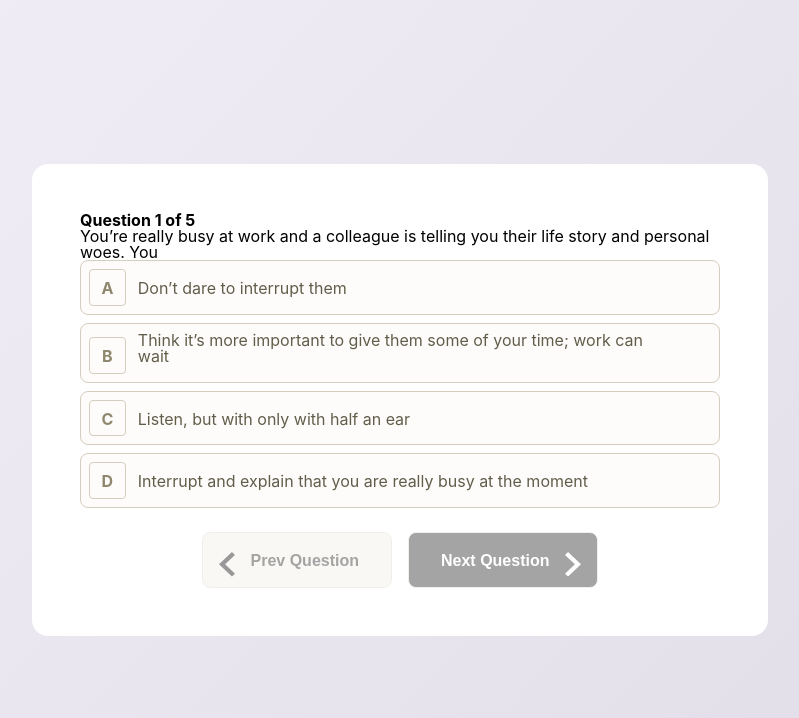
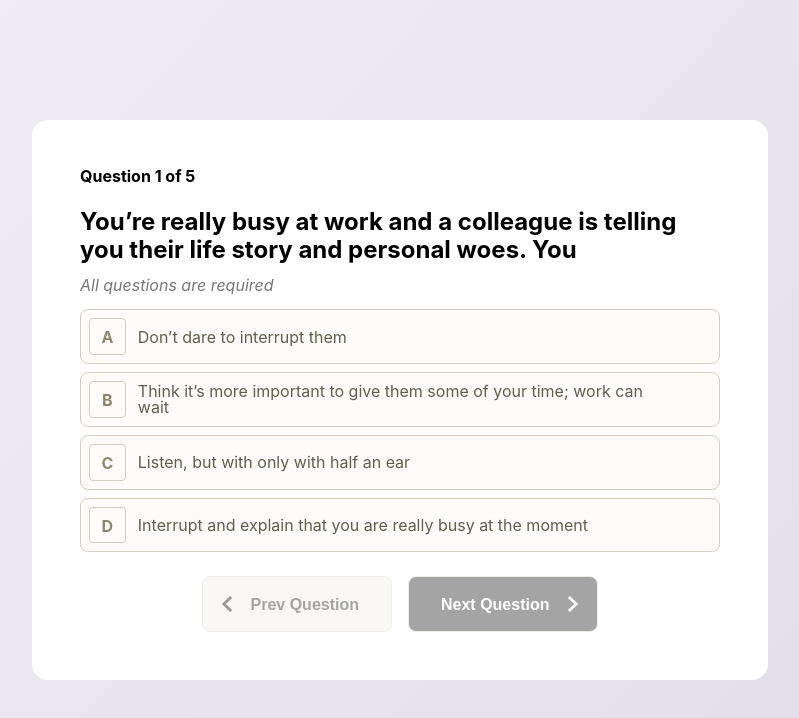
Before and after one commit to edwindijas/Personality-Test, a React (Create React App) app: page / in a window 1280 px wide. Both pictures are taken after a click on the button "START THE TEST". Shown: the top 718 px of the page, without its empty margins (240-1039 px from the left). Built offline with nearby package versions, Linux system fonts and the light colour scheme.

Commit message:
PT-26 Improve style

```diff
--- a/src/components/question/Answer.style.ts
+++ b/src/components/question/Answer.style.ts
@@ -7,7 +7,7 @@ export const Wrapper = styled.div`
     border-radius: 0.5em;
     display: flex;
     align-items: center;
-
+    transition: background-color .5s, color .5s;
     ${({active}: {active: boolean}) => `
         font-weight: ${ active ? '600' : 'normal' };;
         color: #${ active ? '000' : '625D4B' };
@@ -15,11 +15,12 @@ export const Wrapper = styled.div`
         border: 1px solid #${ active ? 'CE9728' : 'D5CDBE' };
     `}
 
-
 `
 
 export const AnsWrap = styled.p`
     width: calc(100% - 1.5em);
+    display: flex;
+    align-items: center;
 `
 
 export const Tick = styled.figure`
--- a/src/components/question/Question.style.ts
+++ b/src/components/question/Question.style.ts
@@ -4,4 +4,15 @@ export const Wrapper = styled.div`
 
 `
 
-export const Title = styled.p``
+export const Title = styled.p`
+    font-size: 1.5em;
+    margin: 1em 0 0.5em;
+    font-weight: bold;
+    line-height: 1.2;
+`
+
+export const Req = styled.p`
+    margin-bottom: 1em;
+    font-style: italic;
+    color: #777;
+`
--- a/src/components/question/Question.tsx
+++ b/src/components/question/Question.tsx
@@ -1,15 +1,20 @@
 import { useAppState } from "hooks/useAppState"
+import { useState } from "react"
 import { Answer } from "./Answer"
 import { QuestionProps } from "./types"
+import * as QuestEle from "./Question.style"
+import { useLanguage } from "hooks/useLanguage"
 
 const BASE_TEST_ID = 'question'
 
 export const Question = ({ question }: QuestionProps) => {
     const {dispatch} = useAppState();
-
+    const [currentAnswer, setCurrentAnswer] = useState(question.selectedAnswer)
+    const { components: { questions: lang } } = useLanguage();
     const selectAns = (answerId: string) => {
         const questionId = question.id;
-        dispatch({
+        setCurrentAnswer(answerId);
+        dispatch && dispatch({
             store: 'question',
             type: 'answer',
             payload: {
@@ -19,14 +24,15 @@ export const Question = ({ question }: QuestionProps) => {
         })
     }
 
-    return <div data-testid={BASE_TEST_ID} >
-        <p data-testid='title' >{ question.title }</p>
+    return <QuestEle.Wrapper data-testid={BASE_TEST_ID} >
+        <QuestEle.Title data-testid='title' >{ question.title }</QuestEle.Title>
+        <QuestEle.Req >{ lang.allRequired }</QuestEle.Req>
         <ul  >
             { question.answers.map((answer, index) => {
                 return <li key={answer.id} >
-                    <Answer {...{index, answer, selectAns, currentAnswer: question.selectedAnswer}} />
+                    <Answer {...{index, answer, selectAns, currentAnswer}} />
                 </li>
             }) }
         </ul>
-    </div>
+    </QuestEle.Wrapper>
 }
--- a/src/router/Router.style.tsx
+++ b/src/router/Router.style.tsx
@@ -6,4 +6,6 @@ export const PageEle = styled.div`
     display: flex;
     align-items: center;
     justify-content: center;
+    padding: 2em 0;
+    flex-wrap: wrap;
 `
--- a/src/styles/global.ts
+++ b/src/styles/global.ts
@@ -62,4 +62,10 @@ button, input {
     height: 3em;
     border: 0;
 }
+
+svg {
+	width: 100%;
+	height: 100%;
+}
+
 `
```
